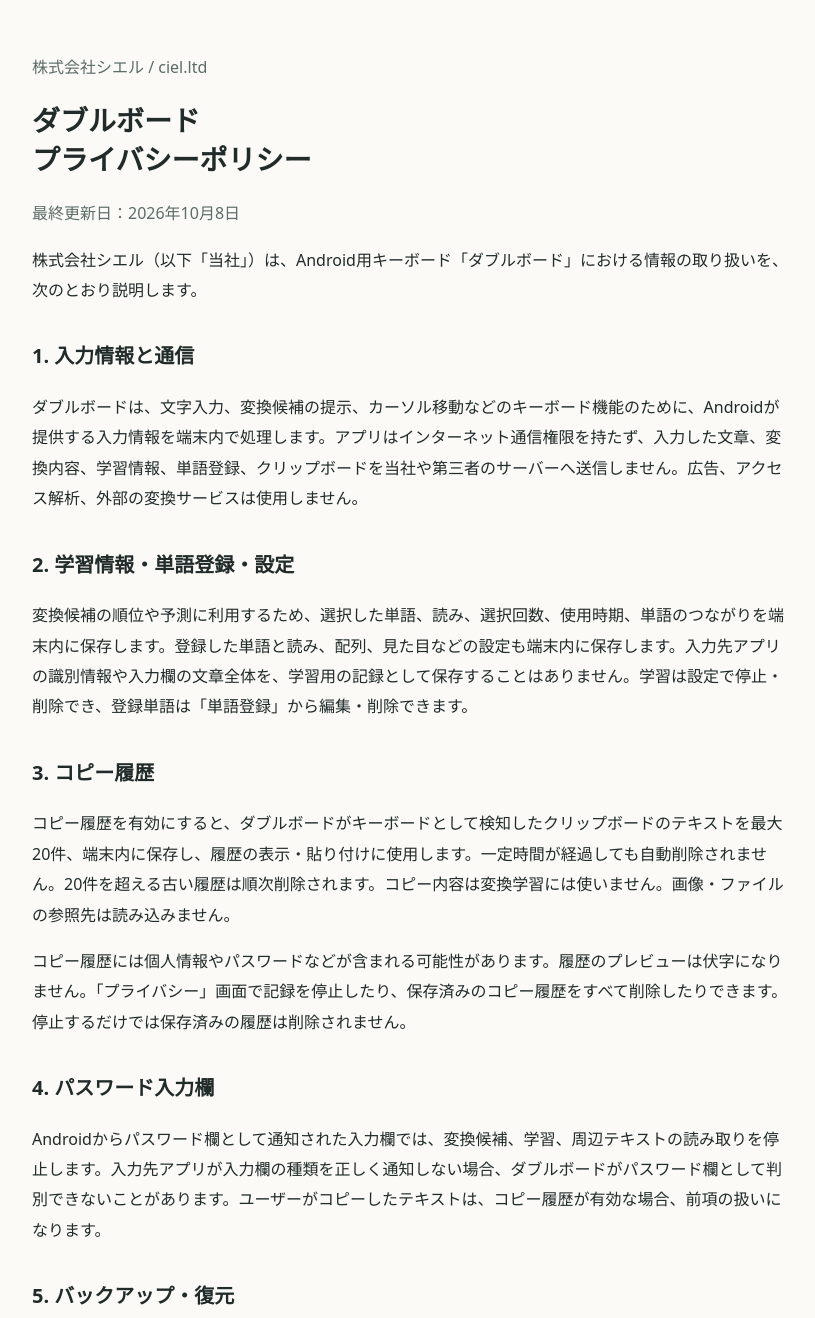
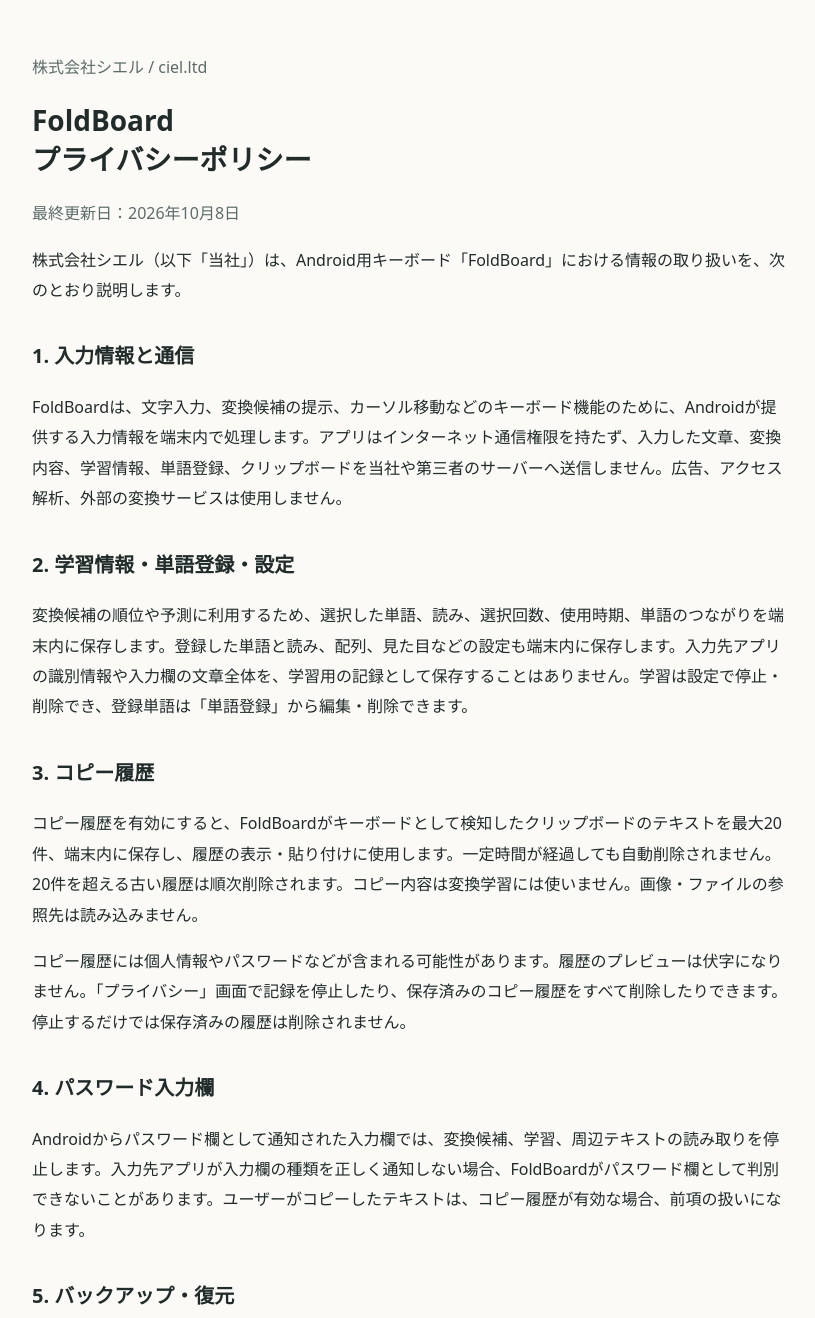
Before and after one commit to navi-RAY/navi-RAY.github.io, a plain HTML site: page foldboard/privacy.html in a window 1280 px wide. Shown: the top 1318 px of the page, without its empty margins (228-1043 px from the left). Drawn offline with Linux system fonts and the light colour scheme.

Commit message:
Restore Android FoldBoard name on privacy page

```diff
--- a/foldboard/privacy.html
+++ b/foldboard/privacy.html
@@ -1,15 +1,15 @@
 <!doctype html>
-<html lang="ja"><head><meta charset="utf-8"><meta name="viewport" content="width=device-width, initial-scale=1"><title>ダブルボード プライバシーポリシー</title>
+<html lang="ja"><head><meta charset="utf-8"><meta name="viewport" content="width=device-width, initial-scale=1"><title>FoldBoard プライバシーポリシー</title>
 <style>body{margin:0;background:#fbfaf7;color:#202b2a;font:16px/1.9 system-ui,sans-serif}main{max-width:760px;margin:auto;padding:36px 24px 72px}h1{font-size:28px;line-height:1.4}h2{font-size:20px;margin-top:32px}a{color:#176b61}.meta{color:#5c6c69}li{margin:8px 0}</style></head>
-<body><main><p class="meta">株式会社シエル / ciel.ltd</p><h1>ダブルボード<br>プライバシーポリシー</h1><p class="meta">最終更新日：2026年10月8日</p>
-<p>株式会社シエル（以下「当社」）は、Android用キーボード「ダブルボード」における情報の取り扱いを、次のとおり説明します。</p>
-<h2>1. 入力情報と通信</h2><p>ダブルボードは、文字入力、変換候補の提示、カーソル移動などのキーボード機能のために、Androidが提供する入力情報を端末内で処理します。アプリはインターネット通信権限を持たず、入力した文章、変換内容、学習情報、単語登録、クリップボードを当社や第三者のサーバーへ送信しません。広告、アクセス解析、外部の変換サービスは使用しません。</p>
+<body><main><p class="meta">株式会社シエル / ciel.ltd</p><h1>FoldBoard<br>プライバシーポリシー</h1><p class="meta">最終更新日：2026年10月8日</p>
+<p>株式会社シエル（以下「当社」）は、Android用キーボード「FoldBoard」における情報の取り扱いを、次のとおり説明します。</p>
+<h2>1. 入力情報と通信</h2><p>FoldBoardは、文字入力、変換候補の提示、カーソル移動などのキーボード機能のために、Androidが提供する入力情報を端末内で処理します。アプリはインターネット通信権限を持たず、入力した文章、変換内容、学習情報、単語登録、クリップボードを当社や第三者のサーバーへ送信しません。広告、アクセス解析、外部の変換サービスは使用しません。</p>
 <h2>2. 学習情報・単語登録・設定</h2><p>変換候補の順位や予測に利用するため、選択した単語、読み、選択回数、使用時期、単語のつながりを端末内に保存します。登録した単語と読み、配列、見た目などの設定も端末内に保存します。入力先アプリの識別情報や入力欄の文章全体を、学習用の記録として保存することはありません。学習は設定で停止・削除でき、登録単語は「単語登録」から編集・削除できます。</p>
-<h2>3. コピー履歴</h2><p>コピー履歴を有効にすると、ダブルボードがキーボードとして検知したクリップボードのテキストを最大20件、端末内に保存し、履歴の表示・貼り付けに使用します。一定時間が経過しても自動削除されません。20件を超える古い履歴は順次削除されます。コピー内容は変換学習には使いません。画像・ファイルの参照先は読み込みません。</p><p>コピー履歴には個人情報やパスワードなどが含まれる可能性があります。履歴のプレビューは伏字になりません。「プライバシー」画面で記録を停止したり、保存済みのコピー履歴をすべて削除したりできます。停止するだけでは保存済みの履歴は削除されません。</p>
-<h2>4. パスワード入力欄</h2><p>Androidからパスワード欄として通知された入力欄では、変換候補、学習、周辺テキストの読み取りを停止します。入力先アプリが入力欄の種類を正しく通知しない場合、ダブルボードがパスワード欄として判別できないことがあります。ユーザーがコピーしたテキストは、コピー履歴が有効な場合、前項の扱いになります。</p>
+<h2>3. コピー履歴</h2><p>コピー履歴を有効にすると、FoldBoardがキーボードとして検知したクリップボードのテキストを最大20件、端末内に保存し、履歴の表示・貼り付けに使用します。一定時間が経過しても自動削除されません。20件を超える古い履歴は順次削除されます。コピー内容は変換学習には使いません。画像・ファイルの参照先は読み込みません。</p><p>コピー履歴には個人情報やパスワードなどが含まれる可能性があります。履歴のプレビューは伏字になりません。「プライバシー」画面で記録を停止したり、保存済みのコピー履歴をすべて削除したりできます。停止するだけでは保存済みの履歴は削除されません。</p>
+<h2>4. パスワード入力欄</h2><p>Androidからパスワード欄として通知された入力欄では、変換候補、学習、周辺テキストの読み取りを停止します。入力先アプリが入力欄の種類を正しく通知しない場合、FoldBoardがパスワード欄として判別できないことがあります。ユーザーがコピーしたテキストは、コピー履歴が有効な場合、前項の扱いになります。</p>
 <h2>5. バックアップ・復元</h2><p>Androidの自動バックアップと端末移行によるデータ転送は無効にしています。ユーザーが手動でバックアップを作成した場合のみ、学習情報、登録単語、設定を、指定したパスワードで暗号化して、Androidのファイル選択画面で選んだ保存先へ書き出します。コピー履歴、入力中の文章、入力したパスワードはバックアップに含めません。バックアップのパスワードを当社が保存・復旧することはできません。</p><p>クラウドストレージを保存先に選んだ場合、そのストレージサービスが暗号化されたファイルを取り扱います。保存先サービスの規約・プライバシーポリシーもご確認ください。</p>
 <h2>6. 保存期間と削除</h2><p>端末内のデータは、それぞれの上限・設定に従って保存され、設定からの削除、Androidのアプリデータの消去、またはアンインストールにより削除されます。ユーザーが書き出したバックアップファイルは、アプリの削除後も選択した保存先に残るため、必要に応じてその保存先から削除してください。当社には端末内データを遠隔で閲覧・削除する機能はありません。</p>
-<h2>7. アカウント・お問い合わせ</h2><p>ダブルボードにアカウント作成やログインは不要です。お問い合わせをメールで送った場合、送信元アドレスとユーザーが記載した内容を、回答と問題解決のために利用します。お問い合わせに入力文章、パスワード、バックアップファイルなどを添付する必要はありません。お問い合わせ対応に必要な期間を超えて不要となった情報は削除します。</p>
+<h2>7. アカウント・お問い合わせ</h2><p>FoldBoardにアカウント作成やログインは不要です。お問い合わせをメールで送った場合、送信元アドレスとユーザーが記載した内容を、回答と問題解決のために利用します。お問い合わせに入力文章、パスワード、バックアップファイルなどを添付する必要はありません。お問い合わせ対応に必要な期間を超えて不要となった情報は削除します。</p>
 <h2>8. 本ポリシーの変更</h2><p>機能や情報の取り扱いが変わる場合は、本ポリシーを更新します。重要な変更は、必要に応じてアプリやストア掲載情報でお知らせします。</p>
 <h2>9. 連絡先</h2><p>運営：株式会社シエル（ciel.ltd）<br>メール：ciel.kk.info@gmail.com<br>ウェブサイト：https://cielsaloon.com/</p>
 </main></body></html>
```
